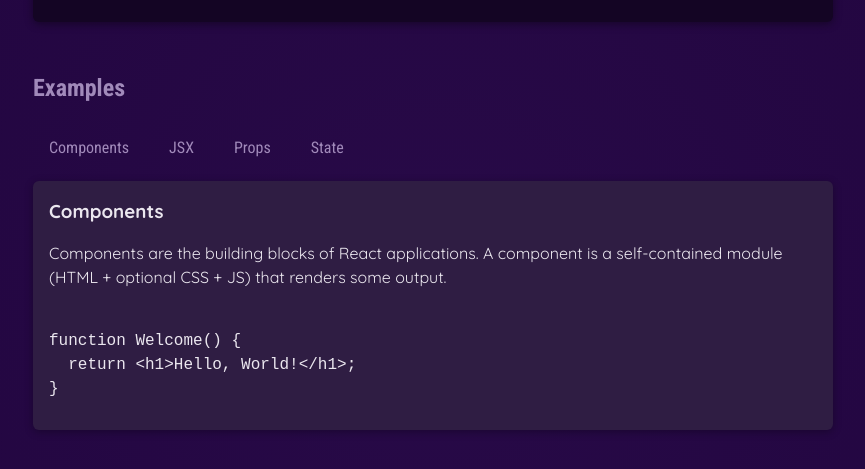
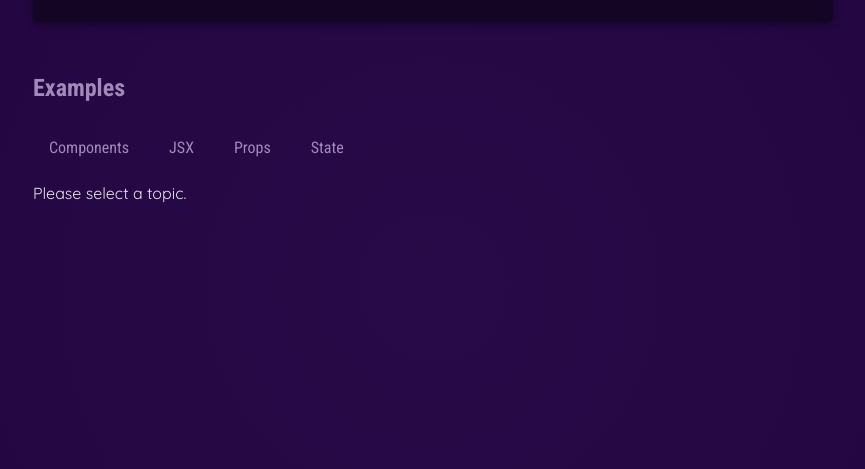
Before and after one commit to elvan/interactive-tabs-app-react-essentials, a React (Vite) app: page / in a window 1280 px wide. Shown: the part 353-822 px from the top of the page, without its empty margins (207-1072 px from the left). Built offline with nearby package versions, Linux system fonts and the light colour scheme.

Commit message:
rendering content conditionally

```diff
--- a/src/App.jsx
+++ b/src/App.jsx
@@ -6,7 +6,7 @@
 import { CORE_CONCEPTS, EXAMPLES } from './data.js';
 
 function App() {
-  const [selectedTopic, setSelectedTopic] = useState('components');
+  const [selectedTopic, setSelectedTopic] = useState();
 
   function handleSelect(selectedButton) {
     // selectedButton => 'components', 'jsx', 'props', 'state'
@@ -15,6 +15,20 @@
   }
 
   console.log('APP COMPONENT EXECUTING');
+
+  let tabContent = <p>Please select a topic.</p>;
+
+  if (selectedTopic) {
+    tabContent = (
+      <div id='tab-content'>
+        <h3>{EXAMPLES[selectedTopic].title}</h3>
+        <p>{EXAMPLES[selectedTopic].description}</p>
+        <pre>
+          <code>{EXAMPLES[selectedTopic].code}</code>
+        </pre>
+      </div>
+    );
+  }
 
   return (
     <div>
@@ -43,13 +57,7 @@
             <TabButton onSelect={() => handleSelect('props')}>Props</TabButton>
             <TabButton onSelect={() => handleSelect('state')}>State</TabButton>
           </menu>
-          <div id='tab-content'>
-            <h3>{EXAMPLES[selectedTopic].title}</h3>
-            <p>{EXAMPLES[selectedTopic].description}</p>
-            <pre>
-              <code>{EXAMPLES[selectedTopic].code}</code>
-            </pre>
-          </div>
+          {tabContent}
         </section>
       </main>
     </div>
```
